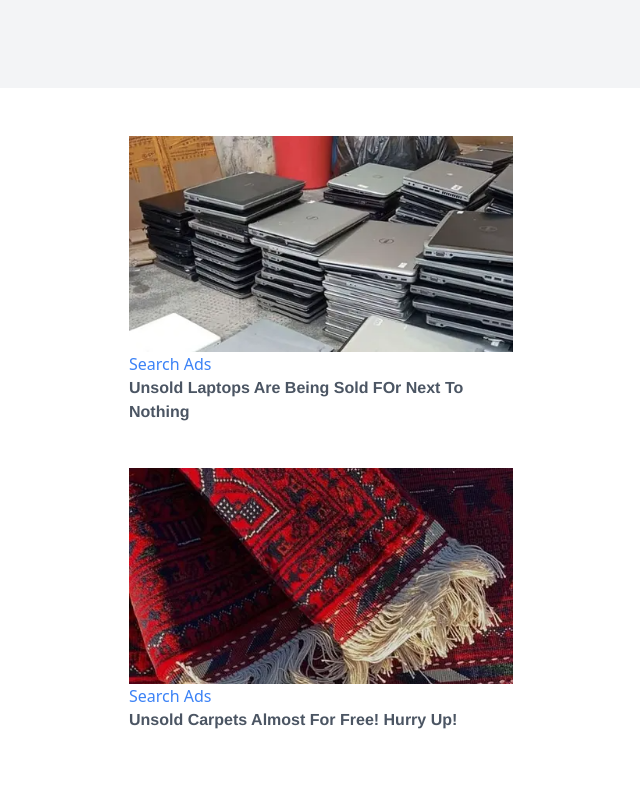
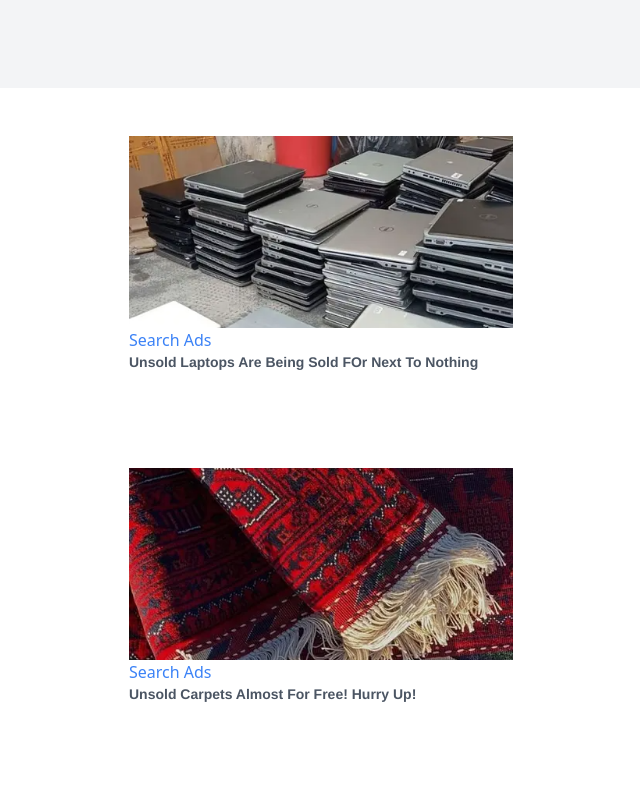
Before and after one commit to syam-ts/olx-clone, a React (Vite) app: page / in a window 1280 px wide. Shown: the part 840-1640 px from the top of the page, without its empty margins (231-871 px from the left). Built offline with nearby package versions, Linux system fonts and the light colour scheme.

Commit message:
transition

```diff
--- a/src/components/Banner.tsx
+++ b/src/components/Banner.tsx
@@ -48,10 +48,10 @@ export const PromotedContent = () => {
       {ads.map((ad) => {
         return (
           <div className="w-96 h-80">
-            <img src={ad.img} />
+            <img   className="w-full h-48 object-cover hover:brightness-50 transition duration-300"  src={ad.img} />
            <div className="grid">
-           <span className="text-blue-500 ">Search Ads</span>
-           <span className="olx-font font-bold text-gray-600">{ad.text}</span>
+           <span className="text-blue-500 cursor-pointer">Search Ads</span>
+           <span className="olx-font font-bold text-sm text-gray-600 hover:underline cursor-pointer">{ad.text}</span>
            </div>
           </div>
         );
```
